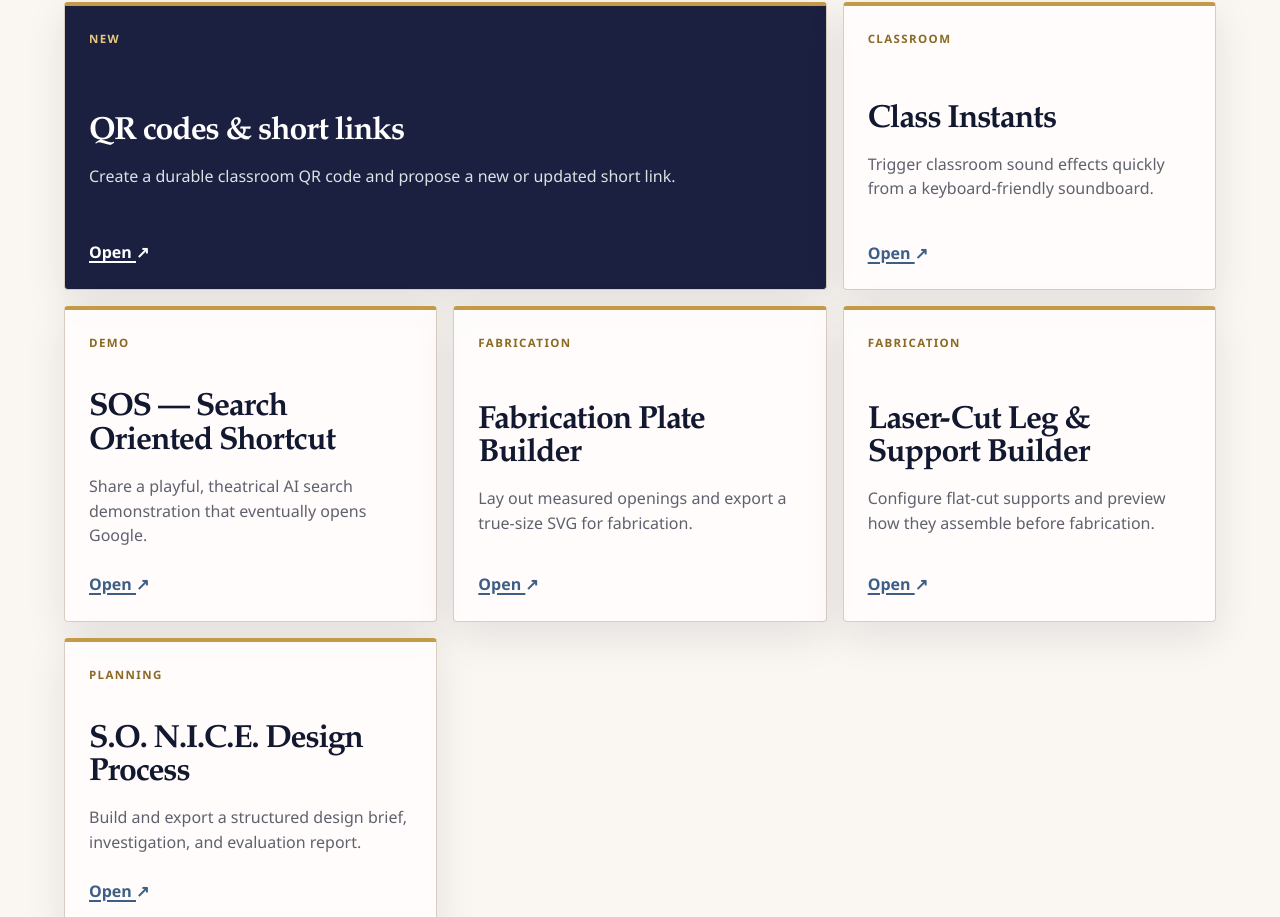
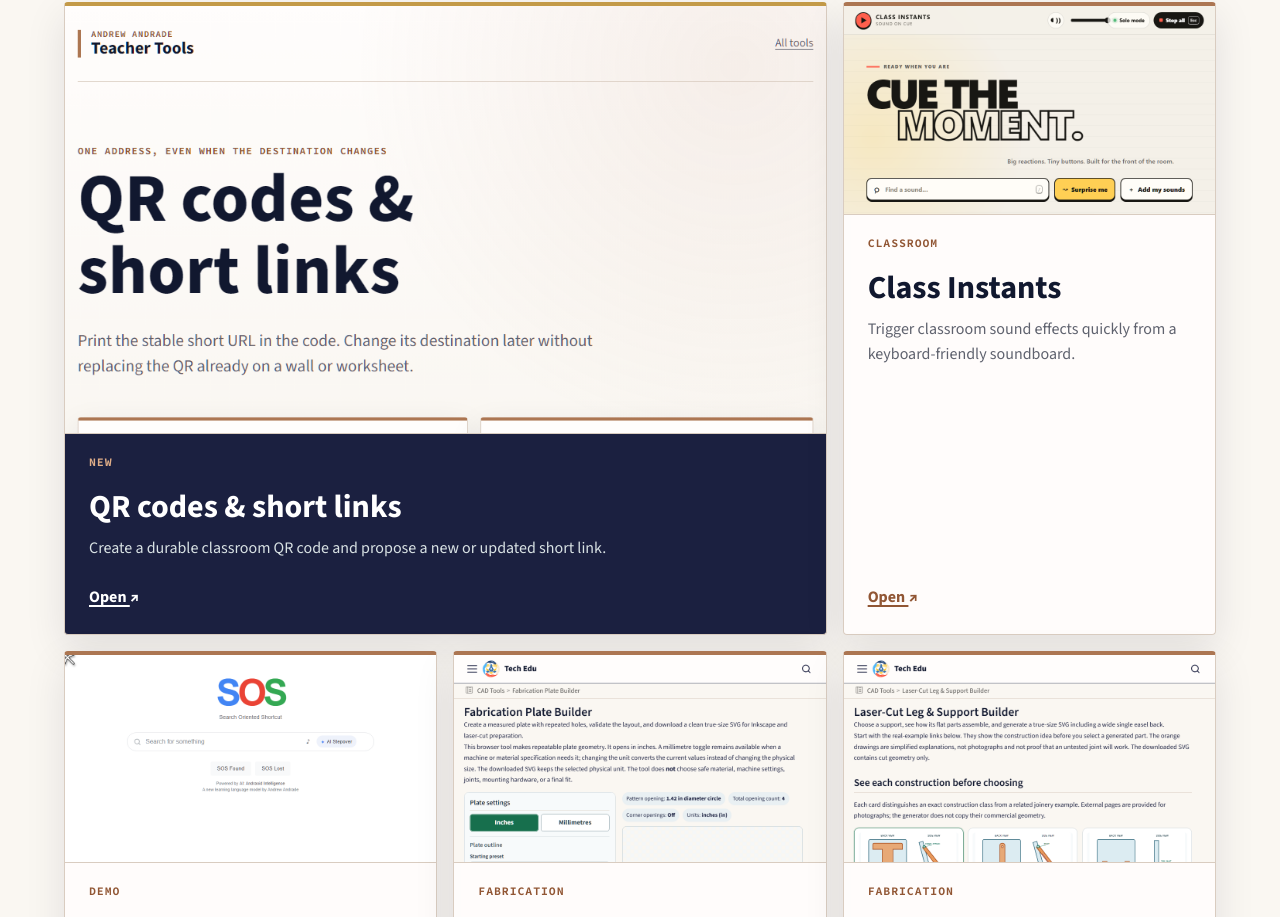
Before and after one commit to mrandrewandrade/teacher-tools, a website: page site/index.html in a window 1280 px wide. Shown: the part 653-1570 px from the top of the page. Drawn offline with Linux system fonts and the light colour scheme.

Commit message:
Use Tech Ed brand and add tool previews

```diff
--- a/package.json
+++ b/package.json
@@ -5,6 +5,7 @@
   "type": "module",
   "scripts": {
     "build": "node scripts/build.mjs",
+    "capture:screenshots": "node scripts/capture-tool-screenshots.mjs",
     "test": "node --test test/unit/*.test.mjs worker/test/*.test.mjs",
     "test:browser": "playwright test",
     "test:all": "npm test && npm run build && npm run test:browser"
--- a/site/assets/gallery.js
+++ b/site/assets/gallery.js
@@ -5,6 +5,21 @@ const errorNotice = document.querySelector("#gallery-error");
 function createCard(tool) {
   const card = document.createElement("article");
   card.className = "tool-card";
+
+  if (tool.image) {
+    const previewLink = document.createElement("a");
+    previewLink.className = "tool-preview";
+    previewLink.href = tool.url;
+    previewLink.setAttribute("aria-label", `Open ${tool.name}`);
+    const preview = document.createElement("img");
+    preview.src = tool.image;
+    preview.alt = "";
+    preview.loading = "lazy";
+    preview.width = 960;
+    preview.height = 540;
+    previewLink.append(preview);
+    card.append(previewLink);
+  }
 
   const tag = document.createElement("p");
   tag.className = "tag";
--- a/site/assets/site.css
+++ b/site/assets/site.css
@@ -1,3 +1,35 @@
+@font-face {
+  font-family: "Source Sans 3";
+  src: url("./fonts/SourceSans3-VariableFont_wght.ttf") format("truetype");
+  font-style: normal;
+  font-weight: 200 900;
+  font-display: swap;
+}
+
+@font-face {
+  font-family: "Source Sans 3";
+  src: url("./fonts/SourceSans3-Italic-VariableFont_wght.ttf") format("truetype");
+  font-style: italic;
+  font-weight: 200 900;
+  font-display: swap;
+}
+
+@font-face {
+  font-family: "Source Code Pro";
+  src: url("./fonts/SourceCodePro-VariableFont_wght.ttf") format("truetype");
+  font-style: normal;
+  font-weight: 200 900;
+  font-display: swap;
+}
+
+@font-face {
+  font-family: "Source Code Pro";
+  src: url("./fonts/SourceCodePro-Italic-VariableFont_wght.ttf") format("truetype");
+  font-style: italic;
+  font-weight: 200 900;
+  font-display: swap;
+}
+
 :root {
   color-scheme: light;
   --ink: #11182f;
@@ -6,17 +38,19 @@
   --muted: #5f626e;
   --blue: #3d5f87;
   --blue-pale: #d9e2e4;
+  --accent: #ac7652;
+  --accent-dark: #915634;
   --gold: #c39a48;
-  --gold-dark: #8a6a25;
   --paper: #faf7f2;
   --surface: #fffdfc;
   --ivory: #f3e8dc;
   --line: #d9ccc0;
   --line-strong: #88786e;
-  --focus: #3d5f87;
+  --focus: #0072b2;
+  --focus-halo: rgb(0 114 178 / 18%);
   --shadow: 0 14px 40px rgb(17 24 47 / 10%);
-  --sans: "Avenir Next", Avenir, "Segoe UI", Helvetica, Arial, sans-serif;
-  --serif: "Iowan Old Style", "Palatino Linotype", Palatino, Georgia, serif;
+  --sans: "Source Sans 3", system-ui, -apple-system, BlinkMacSystemFont, "Segoe UI", sans-serif;
+  --code: "Source Code Pro", ui-monospace, SFMono-Regular, Menlo, Monaco, Consolas, monospace;
   font-family: var(--sans);
 }
 
@@ -29,17 +63,18 @@ body {
   margin: 0;
   color: var(--ink);
   background:
-    radial-gradient(circle at 88% 4%, rgb(195 154 72 / 12%), transparent 30rem),
+    radial-gradient(circle at 88% 4%, rgb(172 118 82 / 10%), transparent 30rem),
     linear-gradient(180deg, var(--surface) 0, var(--paper) 34rem);
   font-size: 1rem;
   line-height: 1.55;
 }
 
-a { color: var(--blue); text-underline-offset: .18em; }
-a:hover { color: var(--gold-dark); }
+a { color: var(--accent-dark); text-underline-offset: .18em; }
+a:hover { color: #6f3f28; }
 a:focus-visible, button:focus-visible, input:focus-visible, select:focus-visible {
   outline: .2rem solid var(--focus);
   outline-offset: .2rem;
+  box-shadow: 0 0 0 .25rem var(--focus-halo);
 }
 
 .site-header,
@@ -62,19 +97,21 @@ footer {
   display: grid;
   gap: .12rem;
   padding-left: .8rem;
-  border-left: .28rem solid var(--gold);
+  border-left: .28rem solid var(--accent);
   color: var(--ink);
   text-decoration: none;
 }
 
 .wordmark:hover { color: var(--navy); }
-.wordmark-kicker { color: var(--gold-dark); font-size: .68rem; font-weight: 850; letter-spacing: .14em; line-height: 1; text-transform: uppercase; }
-.wordmark-title { font-family: var(--serif); font-size: 1.35rem; font-weight: 700; letter-spacing: -.025em; line-height: 1.05; }
+.wordmark-kicker { color: var(--accent-dark); font-family: var(--code); font-size: .68rem; font-weight: 650; letter-spacing: .08em; line-height: 1; text-transform: uppercase; }
+.wordmark-title { font-size: 1.35rem; font-weight: 750; letter-spacing: 0; line-height: 1.05; }
 .quiet-link { color: var(--muted); font-size: .9rem; }
 
 .hero { padding: clamp(3rem, 10vw, 8rem) 0 clamp(3rem, 7vw, 5rem); }
-.eyebrow { margin: 0 0 .5rem; color: var(--gold-dark); font-size: .78rem; font-weight: 850; letter-spacing: .14em; text-transform: uppercase; }
-h1, h2, h3 { color: var(--ink); font-family: var(--serif); line-height: 1.05; letter-spacing: -.035em; }
+.eyebrow { margin: 0 0 .5rem; color: var(--accent-dark); font-family: var(--code); font-size: .78rem; font-weight: 650; letter-spacing: .08em; text-transform: uppercase; }
+h1, h2, h3 { color: var(--ink); font-family: var(--sans); line-height: 1.05; letter-spacing: 0; }
+h1 { font-weight: 750; }
+h2, h3 { font-weight: 700; }
 h1 { max-width: 12ch; margin: 0; font-size: clamp(3.4rem, 13vw, 8.8rem); }
 h2 { margin: 0; font-size: clamp(2rem, 5vw, 3.2rem); }
 h3 { margin: 0; font-size: clamp(1.45rem, 3vw, 2rem); }
@@ -90,23 +127,27 @@ h3 { margin: 0; font-size: clamp(1.45rem, 3vw, 2rem); }
   min-height: 18rem;
   display: flex;
   flex-direction: column;
-  padding: 1.5rem;
+  padding: 0;
   border: 1px solid var(--line);
-  border-top: .3rem solid var(--gold);
+  border-top: .3rem solid var(--accent);
   border-radius: .25rem;
   background: rgb(255 253 252 / 94%);
   box-shadow: var(--shadow);
+  overflow: hidden;
 }
 
 .tool-card:nth-child(1) { grid-column: span 8; border-top-color: var(--gold); background: var(--navy); color: var(--paper); }
 .tool-card:nth-child(1) h3 { color: #fff; }
-.tool-card:nth-child(1) .tag { color: #e5c77e; }
+.tool-card:nth-child(1) .tag { color: #e0ae88; }
 .tool-card:nth-child(1) > p:not(.tag) { color: #d9e2e4; }
 .tool-card:nth-child(1) .open-link { color: #fff; }
-.tool-card .tag { margin: 0 0 auto; color: var(--gold-dark); font-size: .72rem; font-weight: 850; letter-spacing: .12em; text-transform: uppercase; }
-.tool-card h3 { margin-top: 2.5rem; }
-.tool-card > p:not(.tag) { margin: .9rem 0 1.5rem; color: var(--muted); }
-.open-link { margin-top: auto; align-self: flex-start; font-weight: 800; text-decoration-thickness: .12rem; }
+.tool-preview { display: block; aspect-ratio: 16 / 9; border-bottom: 1px solid var(--line); background: var(--ivory); overflow: hidden; }
+.tool-preview img { width: 100%; height: 100%; display: block; object-fit: cover; object-position: top; transition: transform .2s ease; }
+.tool-preview:hover img { transform: scale(1.015); }
+.tool-card .tag { margin: 1.25rem 1.5rem 0; color: var(--accent-dark); font-family: var(--code); font-size: .72rem; font-weight: 650; letter-spacing: .08em; text-transform: uppercase; }
+.tool-card h3 { margin: 1.2rem 1.5rem 0; }
+.tool-card > p:not(.tag) { margin: .7rem 1.5rem 1.5rem; color: var(--muted); }
+.open-link { margin: auto 1.5rem 1.5rem; align-self: flex-start; font-weight: 700; text-decoration-thickness: .12rem; }
 .open-link span { display: inline-block; transition: transform .16s ease; }
 .open-link:hover span { transform: translate(.15rem, -.15rem); }
 
@@ -134,7 +175,7 @@ button {
   cursor: pointer;
 }
 
-.button:hover, button:hover { border-color: var(--gold-dark); color: var(--gold-dark); }
+.button:hover, button:hover { border-color: var(--accent-dark); color: var(--accent-dark); }
 .button.primary, button.primary { border-color: var(--navy); background: var(--navy); color: #fff; }
 .button.primary:hover, button.primary:hover { border-color: var(--blue); background: var(--blue); color: #fff; }
 button:disabled { cursor: not-allowed; opacity: .55; }
--- a/site/index.html
+++ b/site/index.html
@@ -30,6 +30,7 @@
       <div id="tool-grid" class="tool-grid" aria-live="polite">
         <noscript>
           <article class="tool-card">
+            <a class="tool-preview" href="./links/" aria-label="Open QR codes and short links"><img src="./assets/screenshots/short-links.png" alt="" width="960" height="540"></a>
             <p class="tag">New</p>
             <h3>QR codes &amp; short links</h3>
             <p>Create a durable classroom QR code and propose a new or updated short link.</p>
--- a/site/tools.json
+++ b/site/tools.json
@@ -5,6 +5,7 @@
       "name": "QR codes & short links",
       "description": "Create a durable classroom QR code and propose a new or updated short link.",
       "url": "./links/",
+      "image": "./assets/screenshots/short-links.png",
       "tag": "New"
     },
     {
@@ -12,6 +13,7 @@
       "name": "Class Instants",
       "description": "Trigger classroom sound effects quickly from a keyboard-friendly soundboard.",
       "url": "https://andrewandrade.ca/soundboard/",
+      "image": "./assets/screenshots/soundboard.png",
       "tag": "Classroom"
     },
     {
@@ -19,6 +21,7 @@
       "name": "SOS — Search Oriented Shortcut",
       "description": "Share a playful, theatrical AI search demonstration that eventually opens Google.",
       "url": "https://andrewandrade.ca/sos/",
+      "image": "./assets/screenshots/sos.png",
       "tag": "Demo"
     },
     {
@@ -26,6 +29,7 @@
       "name": "Fabrication Plate Builder",
       "description": "Lay out measured openings and export a true-size SVG for fabrication.",
       "url": "https://andrewandrade.ca/tech-edu-resources/design-fabrication/tools/plate-builder/",
+      "image": "./assets/screenshots/plate-builder.png",
       "tag": "Fabrication"
     },
     {
@@ -33,13 +37,15 @@
       "name": "Laser-Cut Leg & Support Builder",
       "description": "Configure flat-cut supports and preview how they assemble before fabrication.",
       "url": "https://andrewandrade.ca/tech-edu-resources/design-fabrication/tools/leg-builder/",
+      "image": "./assets/screenshots/leg-builder.png",
       "tag": "Fabrication"
     },
     {
       "id": "nice-design",
       "name": "S.O. N.I.C.E. Design Process",
-      "description": "Build and export a structured design brief, investigation, and evaluation report.",
+      "description": "Guide students through a simplified engineering design process and export their work.",
       "url": "https://andrewandrade.ca/tech-edu-resources/design-fabrication/01-nice-design-process/",
+      "image": "./assets/screenshots/nice-design.png",
       "tag": "Planning"
     }
   ]
--- a/test/unit/site.test.mjs
+++ b/test/unit/site.test.mjs
@@ -14,8 +14,25 @@ test("gallery manifest contains every verified tool and unique ids", async () =>
     assert.ok(ids.includes(expected), `missing ${expected}`);
   }
   for (const tool of manifest.tools) {
-    assert.ok(tool.name && tool.description && tool.url);
+    assert.ok(tool.name && tool.description && tool.url && tool.image);
     assert.equal(new URL(tool.url, "https://andrewandrade.ca/teacher-tools/").protocol, "https:");
+    const imagePath = path.join(root, "site", tool.image.replace(/^\.\//, ""));
+    assert.ok((await fs.stat(imagePath)).size > 10_000, `missing or undersized screenshot for ${tool.id}`);
+  }
+});
+
+test("Teacher Tools reuses the Tech Ed brand fonts", async () => {
+  const css = await fs.readFile(path.join(root, "site", "assets", "site.css"), "utf8");
+  assert.match(css, /font-family:\s*"Source Sans 3"/);
+  assert.match(css, /font-family:\s*"Source Code Pro"/);
+  assert.doesNotMatch(css, /Iowan Old Style|Palatino|Avenir Next/);
+  for (const file of [
+    "SourceSans3-VariableFont_wght.ttf",
+    "SourceSans3-Italic-VariableFont_wght.ttf",
+    "SourceCodePro-VariableFont_wght.ttf",
+    "SourceCodePro-Italic-VariableFont_wght.ttf",
+  ]) {
+    assert.ok((await fs.stat(path.join(root, "site", "assets", "fonts", file))).size > 100_000);
   }
 });
 
```
Also changed, not shown: scripts/capture-tool-screenshots.mjs (added, +29 -0 lines), site/assets/links.css (+5 -5 lines), test/browser/teacher-tools.spec.mjs (+3 -1 lines), README.md, site/assets/fonts/SourceCodePro-Italic-VariableFont_wght.ttf (added), site/assets/fonts/SourceCodePro-VariableFont_wght.ttf (added), site/assets/fonts/SourceSans3-Italic-VariableFont_wght.ttf (added), site/assets/fonts/SourceSans3-VariableFont_wght.ttf (added), site/assets/screenshots/leg-builder.png (added), site/assets/screenshots/nice-design.png (added), site/assets/screenshots/plate-builder.png (added), site/assets/screenshots/short-links.png (added), site/assets/screenshots/sos.png (added), site/assets/screenshots/soundboard.png (added).
